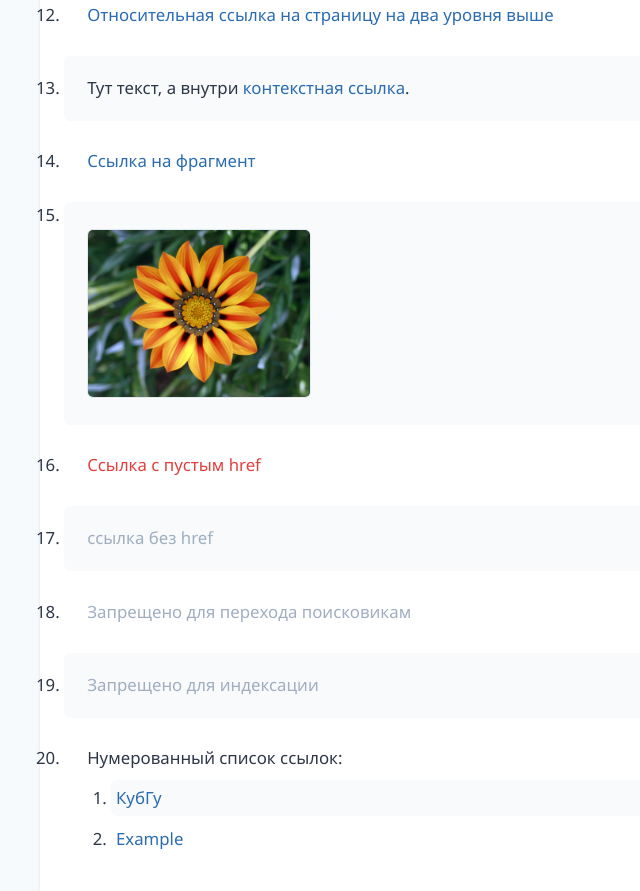
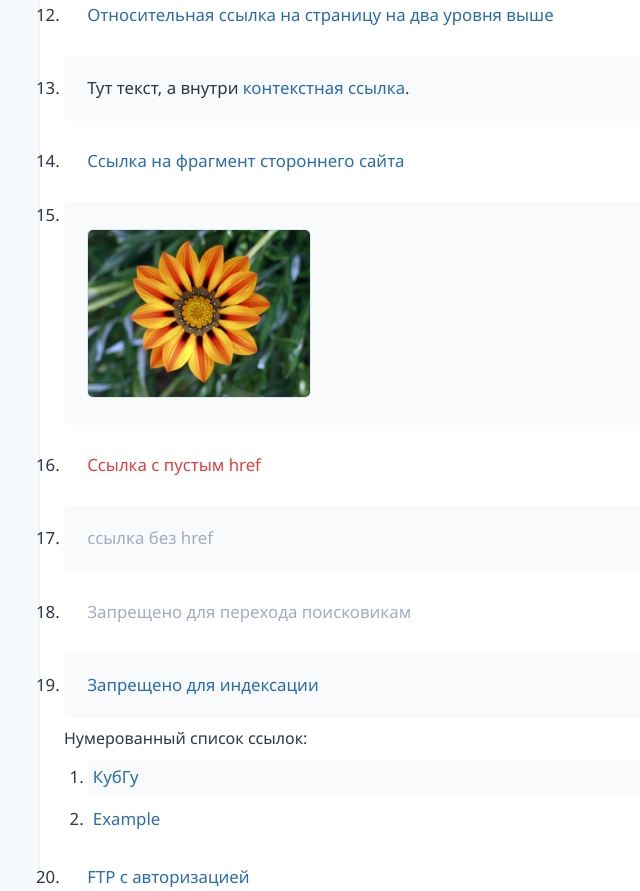
Before and after one commit to Astrelova/fluff, a plain HTML site: page index.html in a window 1280 px wide. Shown: the part 1204-2095 px from the top of the page, without its empty margins (0-640 px from the left). Drawn offline with Linux system fonts and the light colour scheme.

Commit message:
index.html

```diff
--- a/index.html
+++ b/index.html
@@ -31,7 +31,7 @@
                 <li><a href="/about">Внутренняя страница</a></li>
                 <li><a href="/">Главная</a></li>
                 <li><a href="#form-section">Ссылка на сегмент текущей страницы (Переход к форме)</a></li>
-                <li><a href="https://example.com/search?name=ivan&amp;age=20&amp;city=krasnodar">Ссылка с 3 параметрами</a></li>
+                <li><a href="https://example.com/search?name=ivan&age=20&city=krasnodar">Ссылка с 3 параметрами</a></li>
                 <li><a href="https://example.com/page?id=123">Ссылка с id</a></li>
                 <li><a href="page.html">Страница в текущем каталоге</a></li>
                 <li><a href="about/page.html">Относительная ссылка на страницу в каталоге about</a></li>
@@ -40,7 +40,7 @@
                 <li>
                     <p>Тут текст, а внутри <a href="https://kubsu.ru/">контекстная ссылка</a>.</p>
                 </li>
-                <li><a href="https://kubsu.ru/news">Ссылка на фрагмент</a></li>
+                <li><a href="https://kubsu.ru/ru/employees#block-block-24">Ссылка на фрагмент стороннего сайта</a></li>
                 <li>
                     <img src="Images/image.jpg" alt="Карта-изображение с ссылками" width="224" height="168" usemap="#my-map">
                     <map name="my-map">
@@ -50,9 +50,12 @@
                 </li>
                 <li><a href="">Ссылка с пустым href</a></li>
                 <li><a>ссылка без href</a></li>
-                <li><a href="https://example.com" rel="nofollow">Запрещено для перехода поисковикам</a></li>
-                <li><a href="https://example.com" rel="nofollow">Запрещено для индексации</a></li>
-                <li>
+               <li><a href="https://example.com" rel="nofollow">Запрещено для перехода поисковикам</a></li>
+<li>
+    <noindex>
+        <a href="https://example.com">Запрещено для индексации</a>
+    </noindex>
+</li>
                     <span>Нумерованный список ссылок:</span>
                     <ol>
                         <li><a href="https://kubsu.ru/" title="Главная КубГУ">КубГу</a></li>
```
